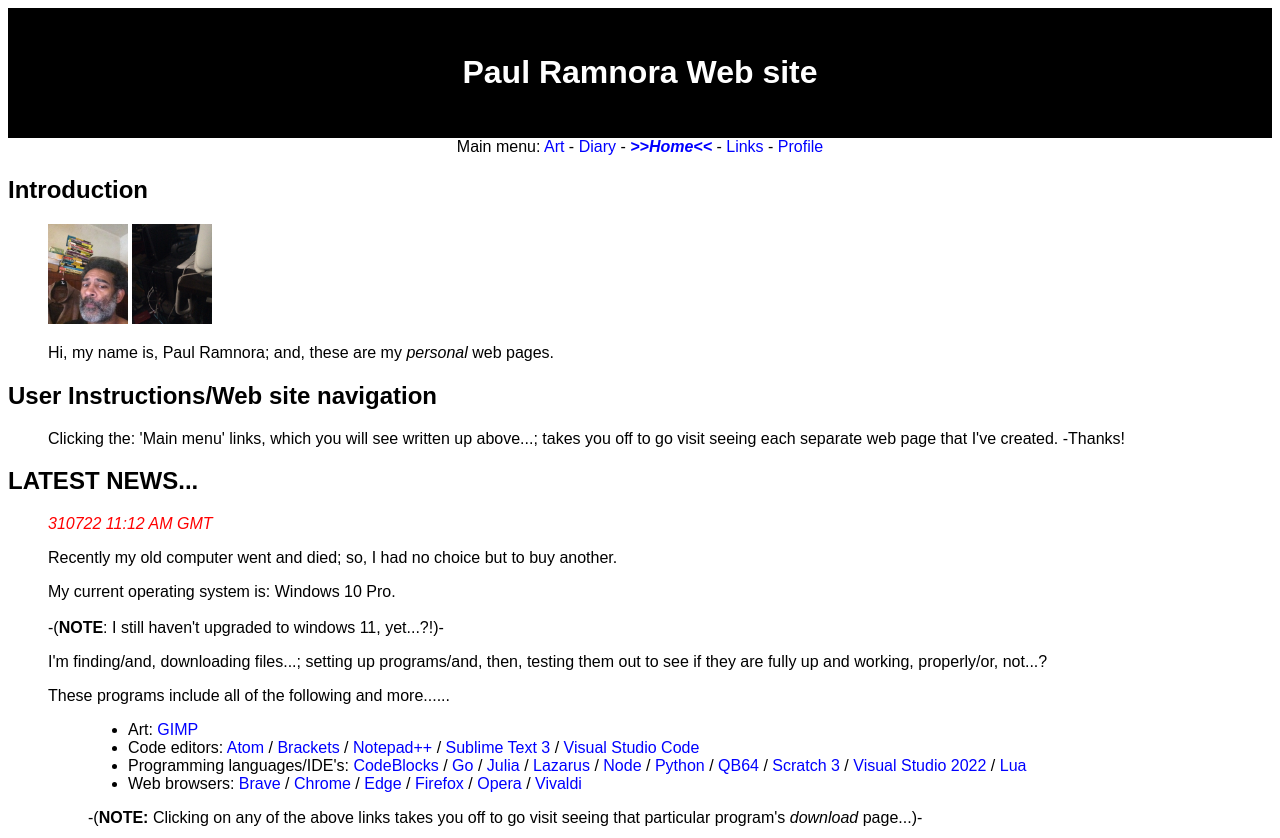
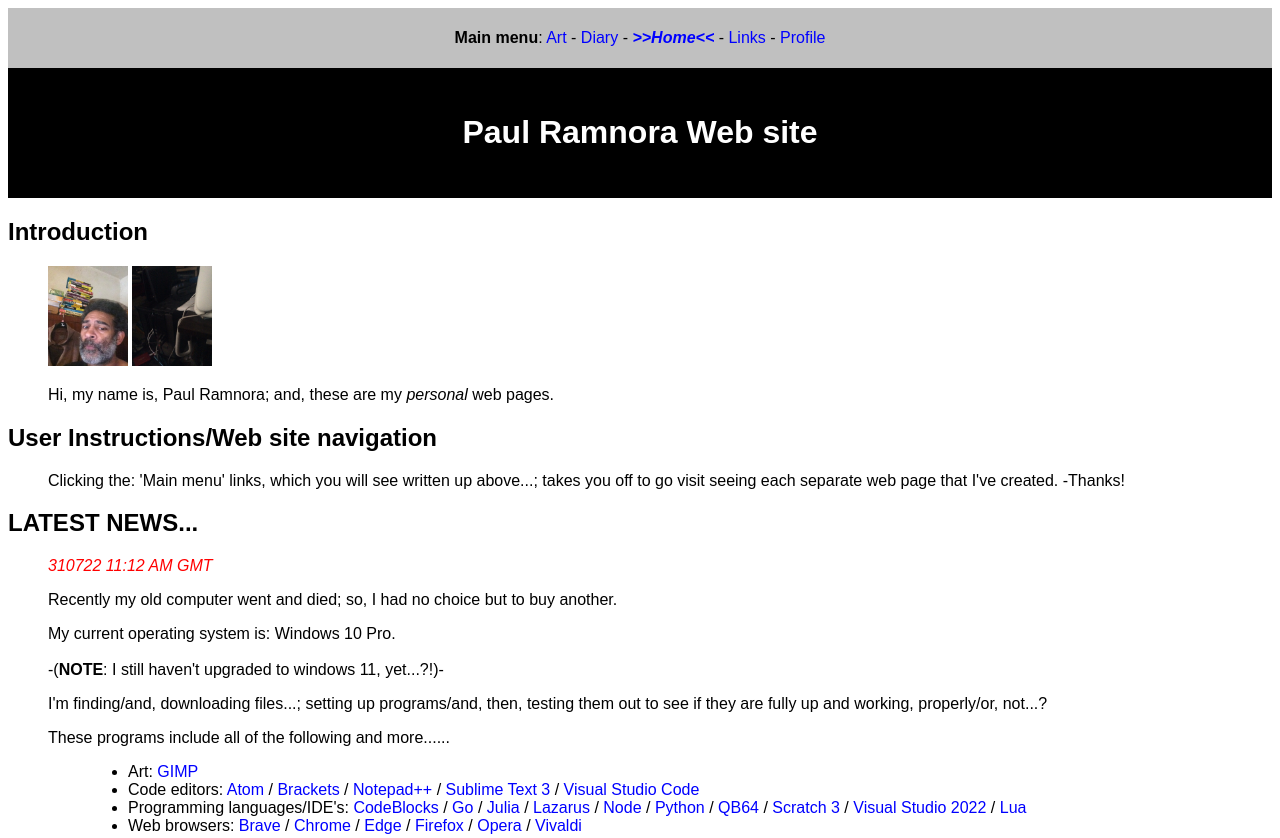
Before and after one commit to pramnora/html, a plain HTML site: page courses/skillshare/index.html in a window 1280 px wide. Shown: the top 838 px of the page. Drawn offline with Linux system fonts and the light colour scheme.

Commit message:
Updated: index.html,css01.css
Updated: [index.html], moved <nav> section to go on top of <header> section.

Updated: [css01.css], changed hover effect to show: background-color:white;font-weight:bold;

```diff
--- a/courses/skillshare/index.html
+++ b/courses/skillshare/index.html
@@ -17,22 +17,23 @@
 
   <body>
 
+   <nav style="background-color:silver; padding:5px;">
+    <p>
+     <b>Main menu</b>:
+     <a href="art.html">Art</a> -
+     <a href="diary.html">Diary</a> -
+     <a href="index.html" class="clsSelected">&gt;&gt;Home&lt;&lt;</a> -
+     <a href="links.html">Links</a> -
+     <a href="profile.html">Profile</a>
+    </p>
+   </nav>
+
+
    <header>
-
     <h1>
      Paul Ramnora Web site
     </h1>
-
-    </header>
-
-   <nav>
-    Main menu:
-    <a href="art.html">Art</a> -
-    <a href="diary.html">Diary</a> -
-    <a href="index.html" class="clsSelected">&gt;&gt;Home&lt;&lt;</a> -
-    <a href="links.html">Links</a> -
-    <a href="profile.html">Profile</a>
-   </nav>
+   </header>
 
     <main>
      <h2>Introduction</h2>
--- a/courses/skillshare/resources/css/css01.css
+++ b/courses/skillshare/resources/css/css01.css
@@ -5,7 +5,7 @@
 a:link{color:blue;text-decoration:none;};
 a:visited{color:purple};
 a:active{color:red;}
-a:hover{color:red;text-decoration:underline;}
+a:hover{background-color:white;color:red;text-decoration:underline;font-weight:bold;}
 
 /* rest of web page... */
 
```
